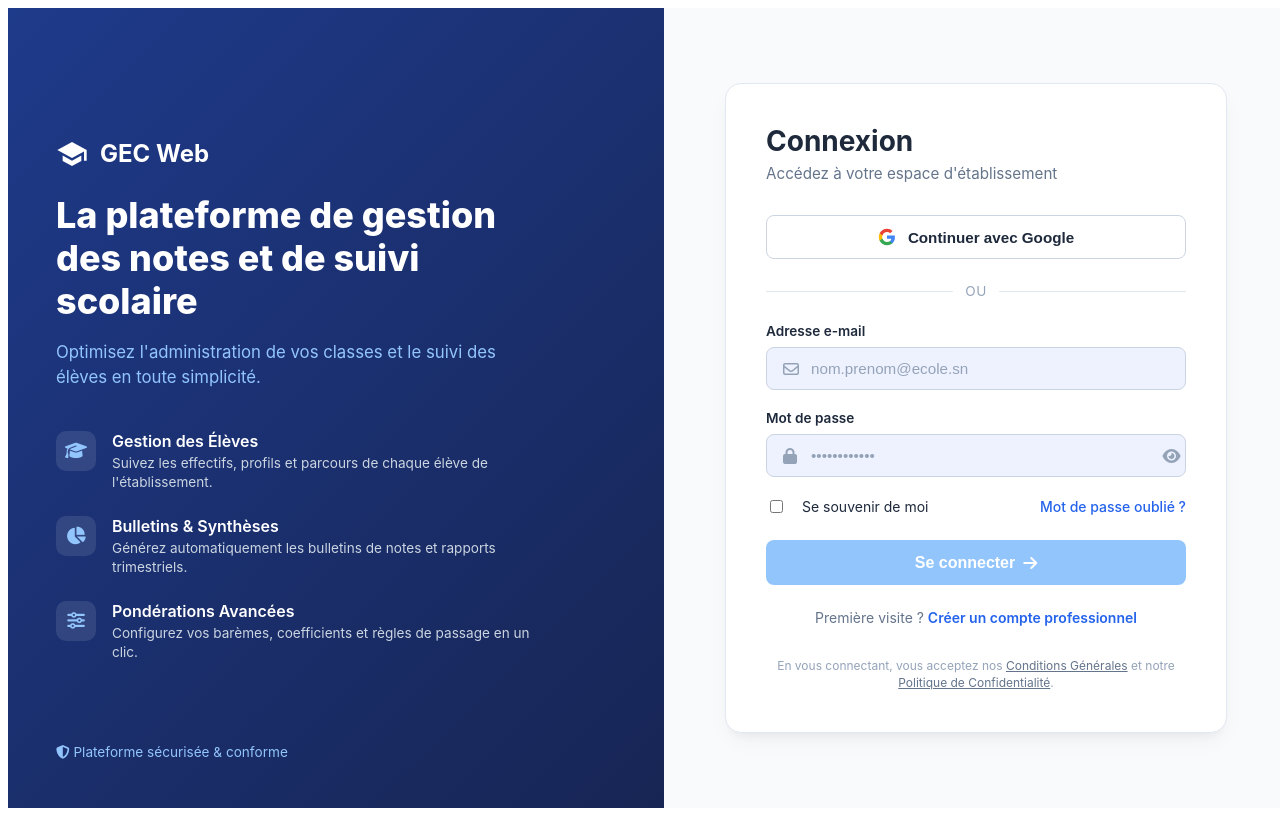
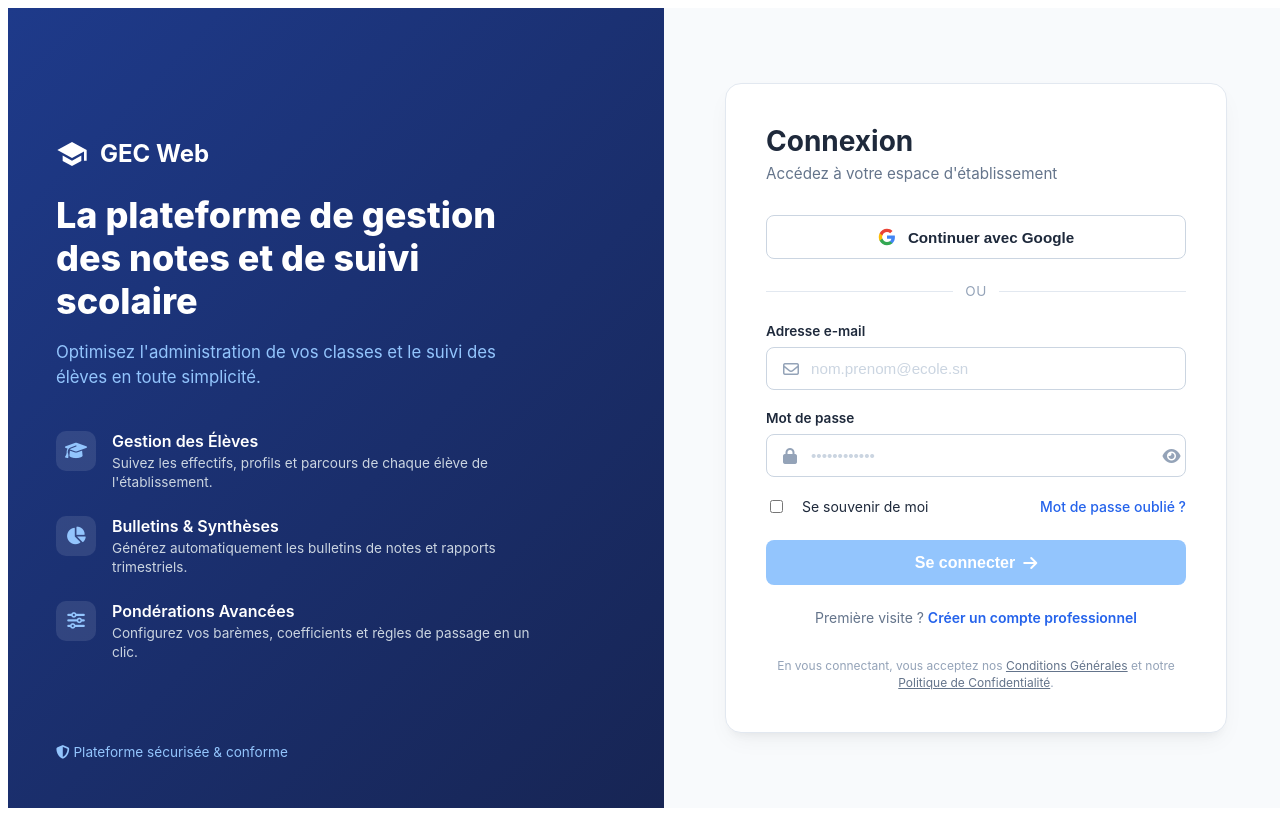
Before and after one commit to MTS775/gestion-notes-frontend, an Angular app: page /login in a window 1280 px wide. Built offline with nearby package versions, Linux system fonts and the light colour scheme.

Commit message:
modication de backgroud color sur les inputs du login

```diff
--- a/src/app/features/connexion/components/connexion-form/connexion-form.component.scss
+++ b/src/app/features/connexion/components/connexion-form/connexion-form.component.scss
@@ -213,7 +213,7 @@ $border-color: #cbd5e1;
       position: relative;
       display: flex;
       align-items: center;
-      background: #eef2ff;
+      background: #ffffff;
       border: 1px solid $border-color;
       border-radius: 8px;
       transition: all 0.2s;
@@ -245,7 +245,7 @@ $border-color: #cbd5e1;
         border-radius: 8px;
 
         &::placeholder {
-          color: #94a3b8;
+          color: #cbd5e1;
         }
       }
 
```
